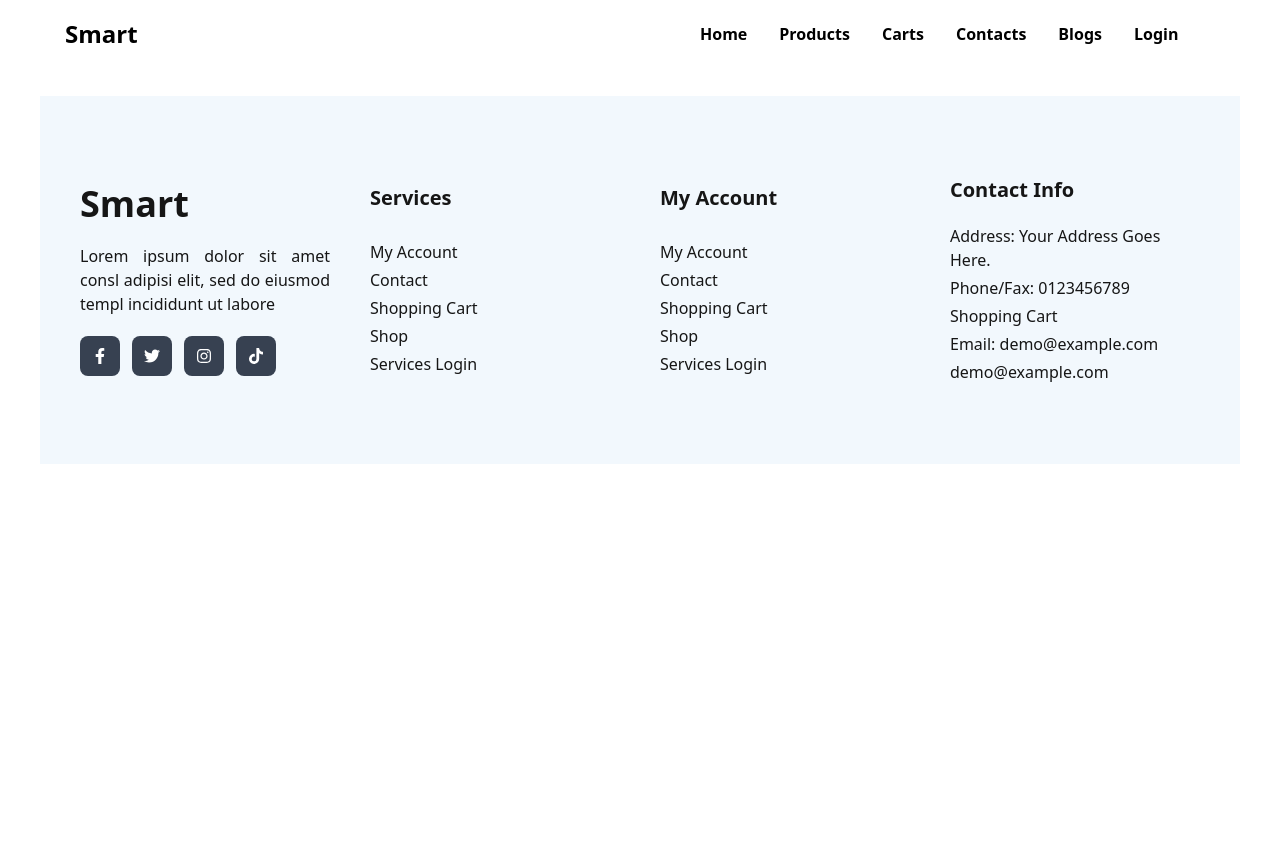
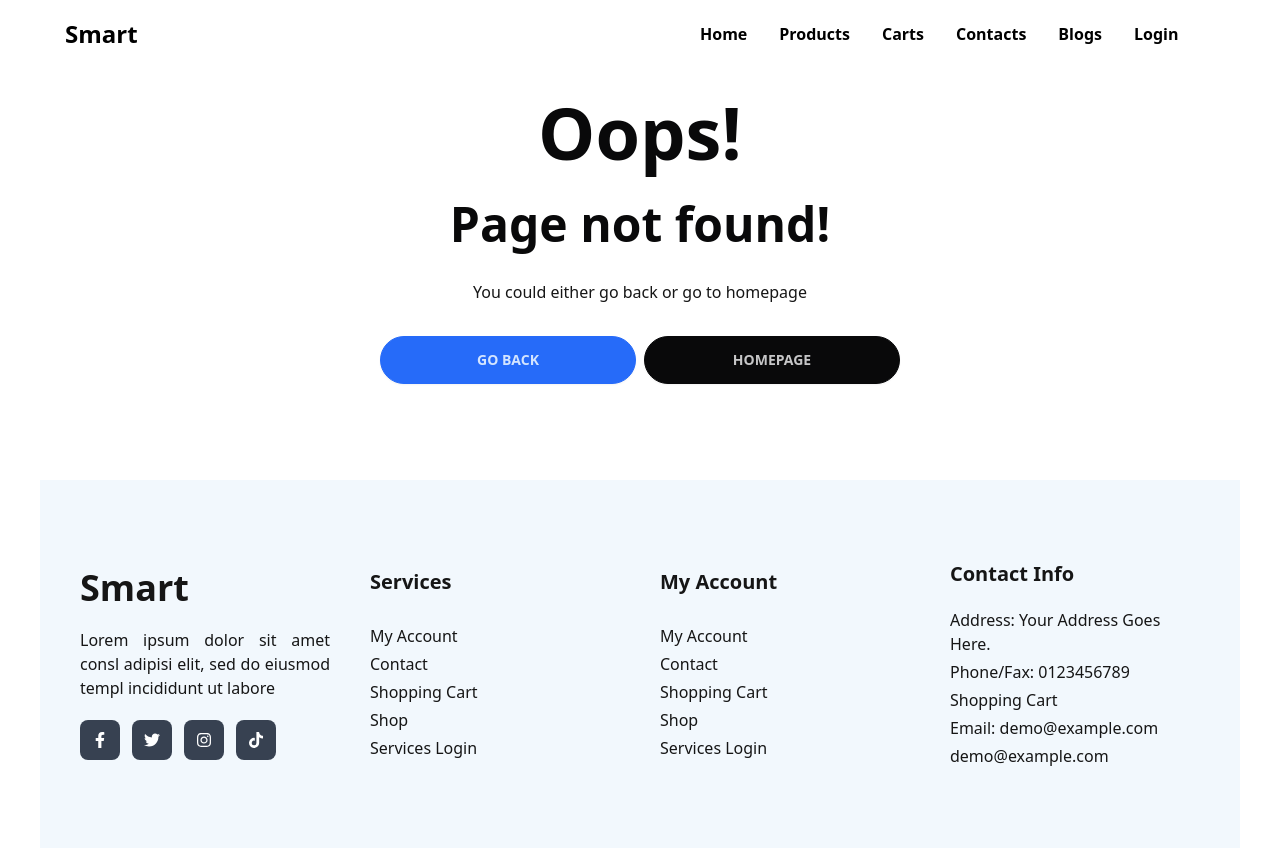
Before and after one commit to sholayman99/ostad_assignment_ecomTemplate, a React (Vite) app: page /not-found in a window 1280 px wide. Before the commit the page ends 800 px from the top, so only its background shows below. Built offline with nearby package versions, Linux system fonts and the light colour scheme.

Commit message:
notFound and thankyou page completed

```diff
--- a/src/components/Checkout/Invoice.jsx
+++ b/src/components/Checkout/Invoice.jsx
@@ -1,4 +1,5 @@
 import React from 'react';
+import {Link} from "react-router-dom";
 
 const Invoice = () => {
     return (
@@ -39,8 +40,8 @@ const Invoice = () => {
                          <h3 className={"text-lg my-3 font-bold"}> Cash on delivery</h3>
                      </div>
 
-                     <button className={"btn uppercase btn-primary w-full rounded-none hover:btn-neutral" +
-                         " text-base-100"}>place order</button>
+                     <Link to={"/thank-you"}><button className={"btn uppercase btn-primary w-full rounded-none hover:btn-neutral" +
+                         " text-base-100"}>place order</button></Link>
 
                  </div>
             </div>
--- a/src/pages/NotFoundPage.jsx
+++ b/src/pages/NotFoundPage.jsx
@@ -2,9 +2,18 @@ import React from 'react';
 
 const NotFoundPage = () => {
     return (
-        <div>
+        <section className={"flex flex-col items-center my-24 justify-center gap-8"}>
 
-        </div>
+              <h1 className={"text-7xl font-semibold text-neutral"}>Oops!</h1>
+              <h1 className={"text-5xl font-semibold text-neutral"}>Page not found!</h1>
+              <p>You could either go back or go to homepage</p>
+
+              <div>
+                  <button className={"btn btn-primary mr-2 hover:btn-neutral rounded-full btn-wide"}>GO BACK</button>
+                  <button className={"btn btn-neutral hover:btn-primary rounded-full btn-wide"}>HOMEPAGE</button>
+              </div>
+
+        </section>
     );
 };
 
--- a/src/pages/ThankYou.jsx
+++ b/src/pages/ThankYou.jsx
@@ -2,9 +2,13 @@ import React from 'react';
 
 const ThankYou = () => {
     return (
-        <div>
-
-        </div>
+        <section className={"flex flex-col items-center justify-center my-24 gap-8"}>
+           <img src="https://htmldemo.net/hmart/hmart/assets/images/icons/cmpted_logo.png" alt={""} />
+           <p>Thank you for ordering in our store. You will receive a confirmation email shortly.</p>
+           <button className={"btn btn-primary hover:btn-neutral btn-wide"}>Continue Shopping</button>
+            <h2 className={"text-2xl font-bold text-neutral"}>Call Us for Quick Order</h2>
+            <h3 className={"text-xl text-red-500 font-bold"}>01 234 567 890</h3>
+        </section>
     );
 };
 
```
